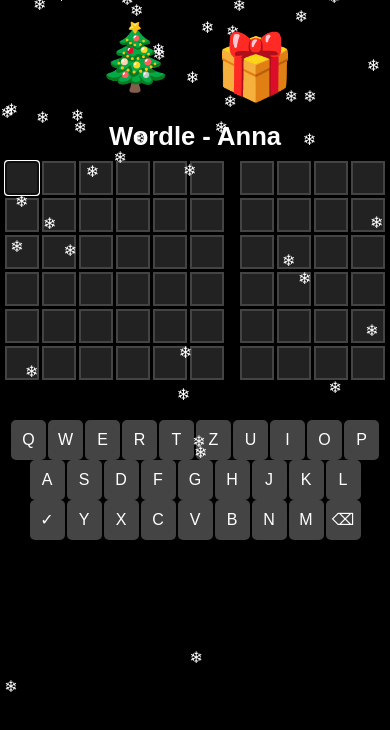
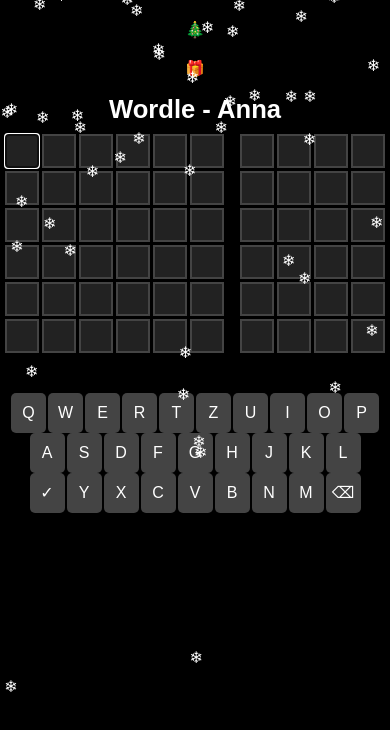
Before and after one commit to heithi/Anna, a plain HTML site: page index.html in a window 390 px wide. Drawn offline with Linux system fonts and the light colour scheme.

Commit message:
Update style.css

```diff
--- a/style.css
+++ b/style.css
@@ -9,7 +9,7 @@ body {
   justify-content: flex-start;
   height: 100vh;
   margin: 0;
-  padding: 10px; /* Padding für Mobilgeräte */
+  padding: 20px; /* Padding für Mobilgeräte */
 }
 
 h1 {
@@ -89,23 +89,6 @@ h1 {
   text-align: center;
 }
 
-/* Container für Baum und Geschenk */
-#emoji-container {
-    display: flex;
-    justify-content: center; /* Zentriert die beiden Elemente horizontal */
-    align-items: center;
-    gap: 40px; /* Abstand zwischen Baum und Geschenk */
-    margin-bottom: 0px; /* Abstand zum Grid */
-  }
-
-
-/* Weihnachtsbaum und Geschenk */
-#tree, #present {
-    font-size: 10rem; /* Größere Schriftgröße für Desktop */
-    z-index: 3; /* Stellt sicher, dass sie über anderen Elementen sind */
-  }
-
-
 /* Responsive Styles für das Grid */
 @media (max-width: 600px) {
   .grid {
@@ -138,14 +121,6 @@ h1 {
     font-size: 1rem; /* Schriftgröße anpassen */
     margin: 0; /* Kein zusätzlicher Abstand zwischen den Tasten */
   }
-  /* Weihnachtsbaum und Geschenk direkt über der Überschrift */
-  #tree {
-    font-size: 4rem; /* Kleinere Schriftgröße für Mobilgeräte */
-  }
-
-  #present {
-    font-size: 4rem; /* Kleinere Schriftgröße für Mobilgeräte */
-  }
 }
 
 #snowflakes {
```
